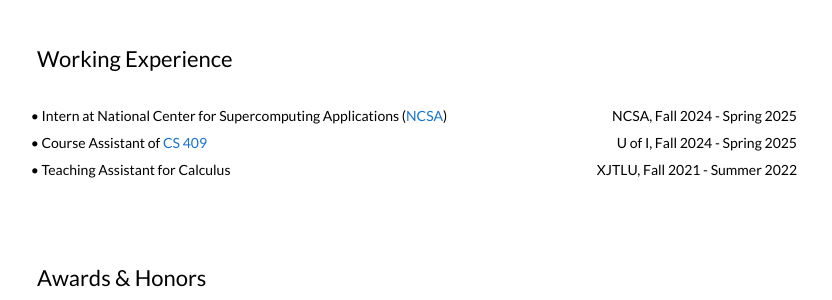
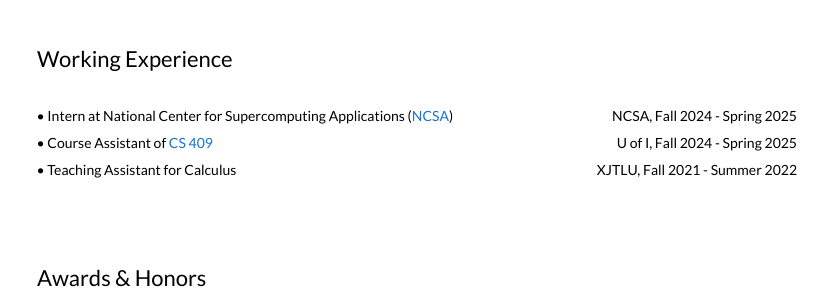
Before and after one commit to Yingbei-Weng/Yingbei-Weng.github.io, a Jekyll site: the page built from _posts/2025-05-16-knowledge.markdown, in a window 1280 px wide. Shown: the part 1562-1862 px from the top of the page, without its empty margins (223-1055 px from the left). Built offline with Jekyll 4.4.1, drawn with Linux system fonts in a browser that asks for light colours.

Commit message:
update: padding

```diff
--- a/_layouts/default.html
+++ b/_layouts/default.html
@@ -314,7 +314,7 @@
           >
             <tr>
               <td style="padding-left: 0%; padding-right: 2.5%; width: 100%">
-                <ul style="padding-left: 1.75%;">
+                <ul style="padding-left: 2.5%;">
                   <li
                     style="
                       display: flex;
```
